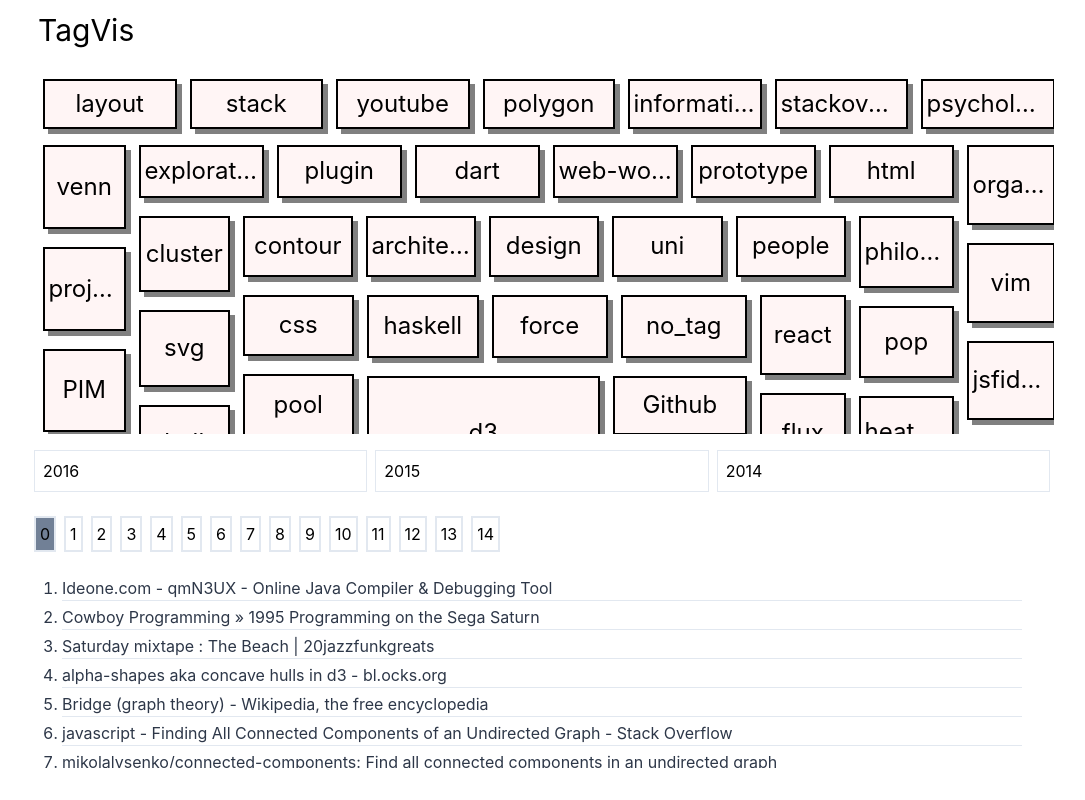
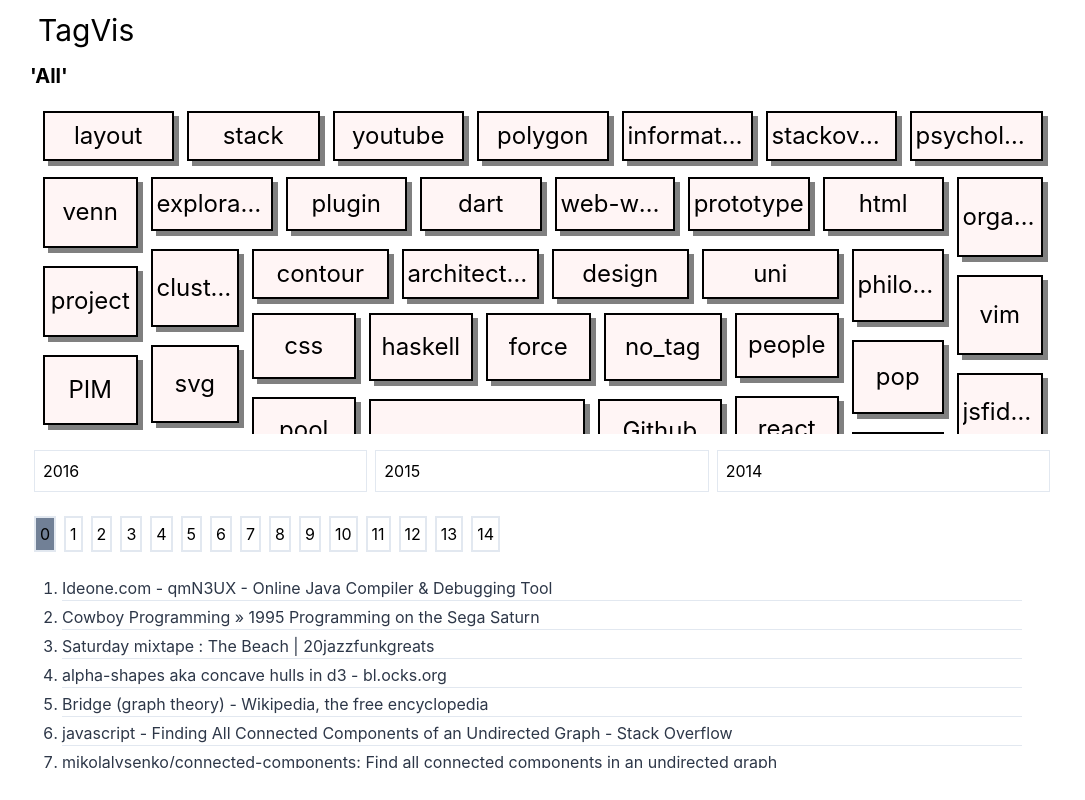
Before and after one commit to DinoJay/square-tag, a React (Create React App) app: page / in a window 1280 px wide. Shown: the whole page, without its empty margins (98-1183 px from the left). Built offline with nearby package versions, Linux system fonts and the light colour scheme.

Commit message:
basic interaction done

```diff
--- a/package.json
+++ b/package.json
@@ -11,6 +11,7 @@
     "d3-time-format": "^2.1.3",
     "react": "^16.8.6",
     "react-dom": "^16.8.6",
+    "react-feather": "^2.0.3",
     "react-scripts": "3.0.1",
     "resize-observer-polyfill": "^1.5.1",
     "tsne": "^1.0.1"
--- a/src/App.js
+++ b/src/App.js
@@ -29,33 +29,27 @@ const initData = diigo.filter(d => d.tags).map(d => ({...d,
 function App() {
   const [keyData, setKeyData] = useState([ 'all', initData])
 
-  const dictRef = React.useRef(new Map());
-
-  const keys = [ ...dictRef.current.keys() ];
-  useEffect(() => {
-    console.log('dictRef', dictRef.current);
-
-  }, [keys])
+  const dictRef = React.useRef([]);
+  const keys = dictRef.current.map(d => d[0]) ;
+  const spliceData = k => {
+    setKeyData(dictRef.current.find(d => d[0] ===k));
+    dictRef.current
+      .splice(dictRef.current.findIndex(d => d[0] ===k));
+  }
 
 
   return (
     <div className="h-screen w-screen flex flex-col md:px-32 md:pb-8">
       <h1 className="text-3xl m-2">TagVis</h1>
-      <BreadCrumbs keys={keys}/>
+      <BreadCrumbs keys={keys} onSplice={spliceData}/>
       <div className="flex-grow flex flex-col ">
         <TagCloud selectedKeys={keys}
-          className="mb-3" data={keyData[1]} initData={initData}
+          className="mb-3 pr-3" data={keyData[1]} initData={initData}
           setData={([k, newData])=> {
             setKeyData([k, newData])
-            dictRef.current.set(k, keyData[1])
-            console.log('dictRef.curr', dictRef.current);
+            dictRef.current.push([k, keyData[1]])
           }}
-          resetData={(k) => {
-
-            setKeyData([k, dictRef.current.get(k)]);
-            dictRef.current.delete(k);
-            console.log('resetData', Object.values(dictRef.current))
-          }} />
+          resetData={spliceData} />
         <TimeLine selectedKey={keyData[0]} data={keyData[1]}/>
     </div>
       <Grid className="h-64 mt-4" data={keyData[1]} />
--- a/src/BreadCrumbs.js
+++ b/src/BreadCrumbs.js
@@ -1,7 +1,10 @@
 import React from 'react';
 
 export default function BreadCrumbs(props) {
-  const {keys}=props;
+  const {keys, onSplice}=props;
+  const cls = "mr-1 font-bold text-xl";
+  const crumbs = keys.map(d => <div onClick={() => onSplice(d)}className={cls}>{d}>></div>)
 
-  return <div className="flex">{keys.map(d => <div>{d}</div>)}</div>
+
+  return <div className="flex h-8">{!keys.length ? <div className={ cls }>'All'</div> : crumbs}</div>
 }
--- a/src/TagCloud.js
+++ b/src/TagCloud.js
@@ -11,11 +11,12 @@ import {scaleLinear, treemap, extent, hierarchy}  from 'd3';
 import treemapSpiral from './treemapSpiral';
 import {group} from 'd3-array'
 import clsx from 'clsx';
+import { ZoomIn, X } from 'react-feather';
 import useMeasure from './useMeasure';
 
 
 const TagDetail = (props)=> {
-  const {datum, smallScreen, className, size}=props;
+  const {datum, smallScreen, className, onClose, size}=props;
 
   const pad=30
   const radius = size/2 -pad;
@@ -33,6 +34,7 @@ const TagDetail = (props)=> {
   const arcs = pie(nested);
 
   return <div className={ clsx( "h-full w-full relative flex flex-col items-between", className ) }>
+    <button className="z-10"onClick={onClose}><X/></button>
     <h2 className={clsx("p-2 text-left", smallScreen ? 'text-xl': 'text-2xl' )}>#{datum.key}</h2>
     <svg className="absolute" width={size} height={size}>
       <g transform={`translate(${size/2}, ${size/2})`}>
@@ -50,15 +52,21 @@ const TagDetail = (props)=> {
 }
 
 const TagCont = (props) => {
-  const {extended:ext, selected, datum, left, top, width, smallScreen, height, id, onClick, data}=props;
+  const {extended:ext, selected, datum, left, top, width, smallScreen,
+    height, id, onSelect, data, onOpen, onReset, onClose}=props;
 
   // const fData = data.filter(d =>d.tags.includes(datum.key))
 
   const [bind, {width:w, height:h}] = useMeasure();
 
+  const onClick = (e)=>  {
+    e.stopPropagation();
+    if(ext) return null
+    selected ? onReset(datum.key) : onSelect(datum.key);
+  }
 
   const s = 60; //Math.min(100,20+fData.length )
-  return <div {...bind} onClick={()=> !ext ? onClick(datum.key):onClick(null)}
+  return <div {...bind} onClick={onClick}
     style={{
       left: ext? width/2: left,
       top: ext ? height/2:top,
@@ -74,13 +82,21 @@ const TagCont = (props) => {
           <TagDetail
             key={datum.key}
             datum={datum}
+            onClose={onClose}
             smallScreen={smallScreen}
             size={w}
           /> :
-          <div className="h-full flex">
+          <div className="h-full flex w-full items-center">
             <div
-              className={ clsx( "m-auto truncate p-1", smallScreen ? 'text-xl': 'text-2xl' ) }>
-              {datum.key}
+              className={ clsx( "w-full truncate p-1 flex", smallScreen ? 'text-xl': 'text-2xl' ) }>
+                <div className="m-auto truncate flex-shrink"
+                  style={{minWidth:0}}>{datum.key}</div>
+
+              {selected &&
+                <button onClick={(e) => {
+                  e.stopPropagation();
+                  onOpen();
+                }} className="mr-3 flex items-center"  ><ZoomIn/></button> }
             </div>
           </div>
         }
@@ -145,7 +161,6 @@ export default function TagCloud(props) {
       .map(d => ({...d, weight:d.values.length **2 }))
       .sort((a,b) => b.weight-a.weight)
 
-
     const treeFn = nodes =>  makeTreemap({data: nodes.slice(0, smallScreen ? 25:75), width, height, padX:25, padY: 35, key})
 
     setTiles(treeFn(nodes));
@@ -155,17 +170,21 @@ export default function TagCloud(props) {
   // console.log('selNode', selNode);
 
   const filterByTag = k => {
-    selectedKeys.includes(k) ? resetData(k) : setData([ k, data.filter(d => d.tags.includes(k)) ]);
+    setData([ k, data.filter(d => d.tags.includes(k)) ]);
   }
-
-  // console.log('selectedKeys', selectedKeys);
 
   return <div {...bind} className={clsx("relative overflow-y-auto flex-grow", className)}>
     {selNode && <div>{selNode.datum.id} </div>}
     <div style={{width, height}}>
-      {tiles.map(d => <TagCont selected={selectedKeys.includes(d.key)}smallScreen={smallScreen} {...d} data={data} onClick={filterByTag} id={d.key}
-        selected={key===d.datum.key}/>)}
+      {tiles.map(d =>
+        <TagCont selected={selectedKeys.includes(d.datum.key)}
+          smallScreen={smallScreen} {...d} extended={d.datum.key===key} data={data}
+          onSelect={() => filterByTag(d.datum.key)}
+          onReset={() => resetData(d.datum.key)}
+          onOpen={() => setKey(d.datum.key)}
+          onClose={() => setKey(null)}
+          id={d.key}
+        />)}
     </div>
-
   </div>
 }
```
Also changed, not shown: 1 other file (tests, documents, lock files or other folders).
